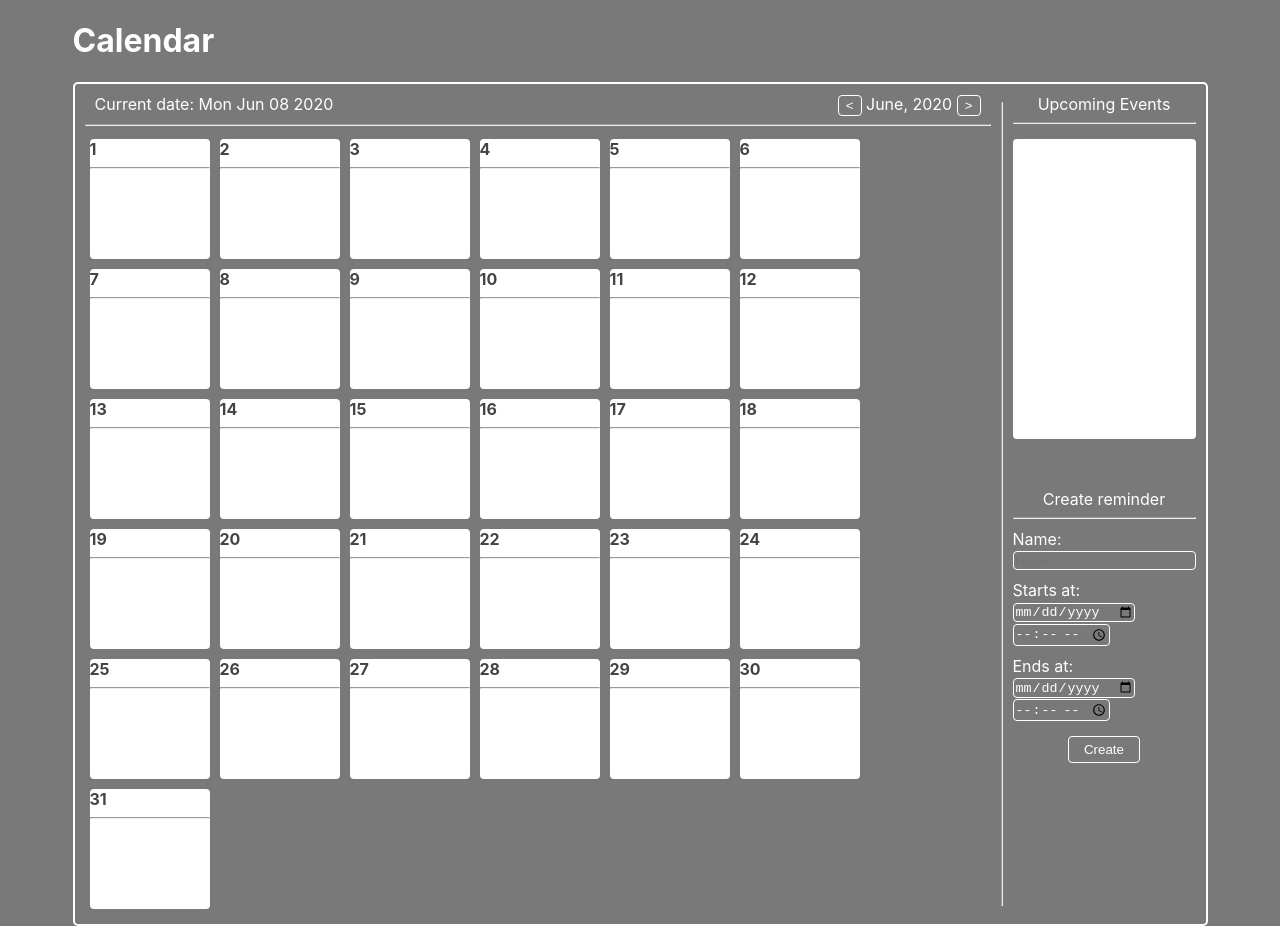
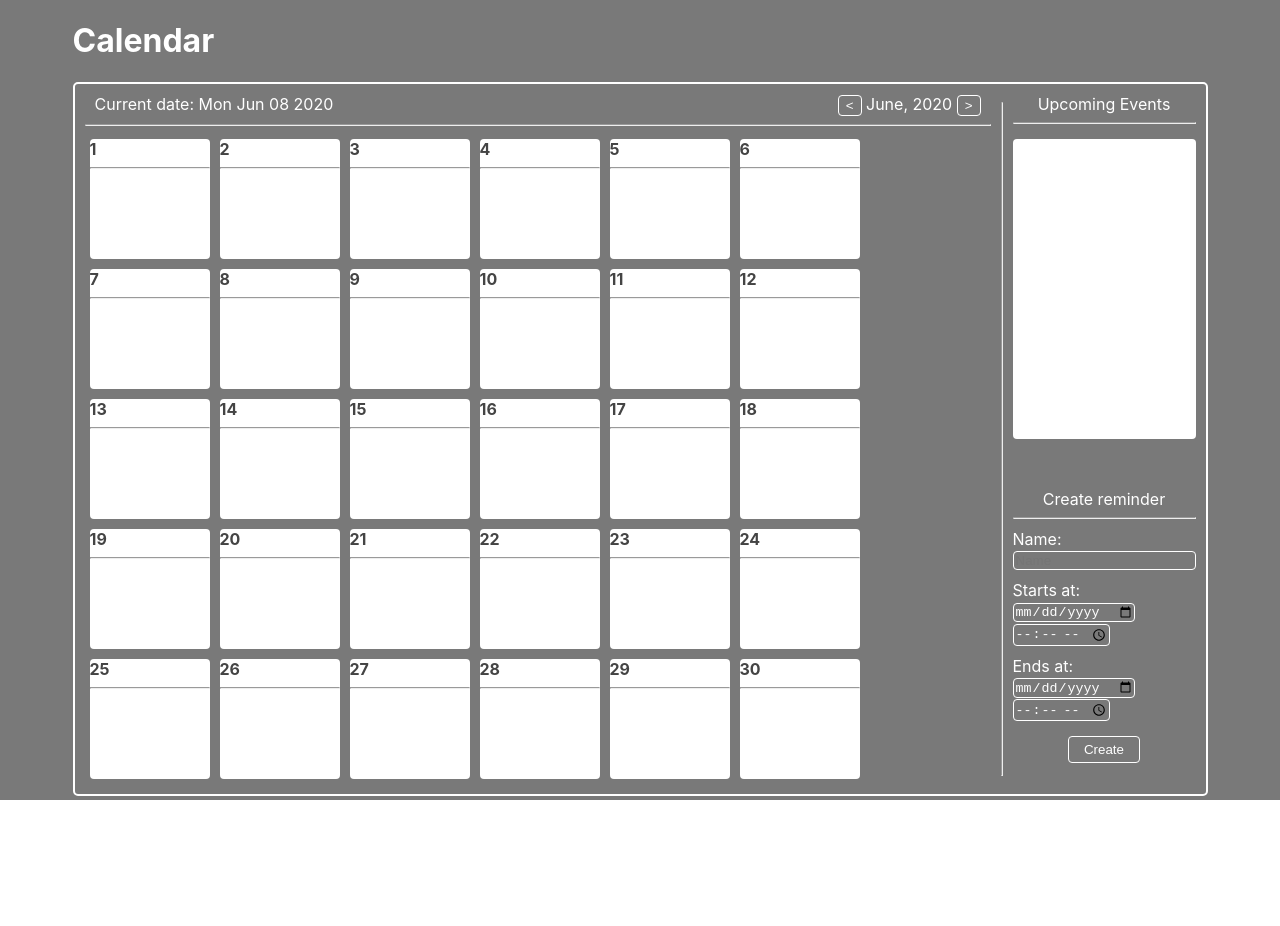
Before and after one commit to keXXpert/testCalendar, a React (Create React App) app: page / in a window 1280 px wide. After the commit the page ends 800 px from the top, so only its background shows below. Built offline with nearby package versions, Linux system fonts and the light colour scheme.

Commit message:
correct number of days per month

```diff
--- a/src/components/Calendar/Calendar.jsx
+++ b/src/components/Calendar/Calendar.jsx
@@ -59,7 +59,7 @@ const Calendar = ({ month }) => {
     }
     const currDate = new Date()
 
-    const daysInMonth = months[currMonth].days
+    const daysInMonth = months[selectedMonth-1].days
 
     const currFullDate = new Date().toDateString()
     const currentDay = new Date().getDay()
@@ -82,7 +82,7 @@ const Calendar = ({ month }) => {
                         <hr />
                         <div className={myCSS.Days}>
                             <div style={{width: 130*(monthStartDay-1), display: 'inline-block'}}> </div>
-                            {getDays(31)}
+                            {getDays(daysInMonth)}
                         </div>
                     </div>
                     <hr />
```
